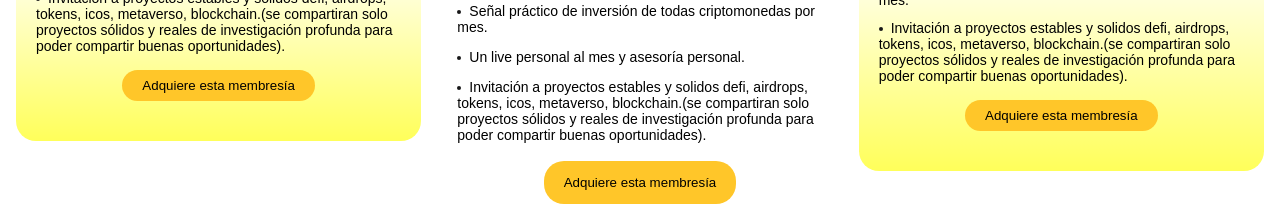
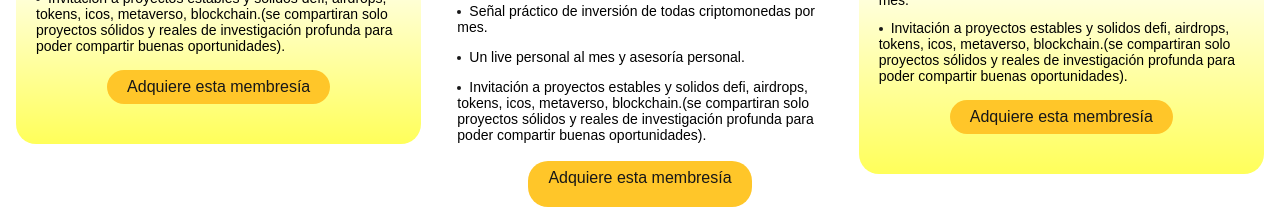
Before and after one commit to AbrahamRojas27/coinPrinver, a React (Vite) app: page /membership in a window 1280 px wide. Shown: the part 611-820 px from the top of the page. Built offline with nearby package versions, Linux system fonts and the light colour scheme.

Commit message:
modificacion

```diff
--- a/src/components/membership/MemberShipCardBronce.jsx
+++ b/src/components/membership/MemberShipCardBronce.jsx
@@ -30,7 +30,7 @@ function MembershipBronce(){
                     <p className='membership-text'>{'Invitación a proyectos estables y solidos defi, airdrops, tokens, icos, metaverso, blockchain.(se compartiran solo proyectos sólidos y reales de investigación profunda para poder compartir buenas oportunidades).'}</p>
                 </li>
             </ul>
-                <button onClick={() => navigate('/login')}  className='button'>Adquiere esta membresía</button>
+                <a href='https://coinpinver.com/Subastaexchange/scsecurity'  className='button'>Adquiere esta membresía</a>
         </div>
     )
 }
--- a/src/components/membership/MembershipCardOro.jsx
+++ b/src/components/membership/MembershipCardOro.jsx
@@ -34,7 +34,7 @@ function MembershipOro(props){
                 </li>
             </ul>
 
-            <button onClick={() => navigate('/login')}  className='button'>Adquiere esta membresía</button>
+            <a href='https://coinpinver.com/Subastaexchange/scsecurity' className='button'>Adquiere esta membresía</a>
         </div>
     )
 }
--- a/src/components/membership/MembershipCardPlata.jsx
+++ b/src/components/membership/MembershipCardPlata.jsx
@@ -31,7 +31,7 @@ function MembershipPlata(props){
                 </li>
             </ul>
 
-            <button onClick={() => navigate('/login')}  className='button'>Adquiere esta membresía</button>
+            <a href='https://coinpinver.com/Subastaexchange/scsecurity'  className='button'>Adquiere esta membresía</a>
         </div>
     )
 }
--- a/src/styles/containers/_memberships.scss
+++ b/src/styles/containers/_memberships.scss
@@ -149,6 +149,8 @@
 
 .button{
     @include c.button;
+    text-decoration: none;
+    color: c.$dark;
 }
 
 @media (max-width: 640px){
```
